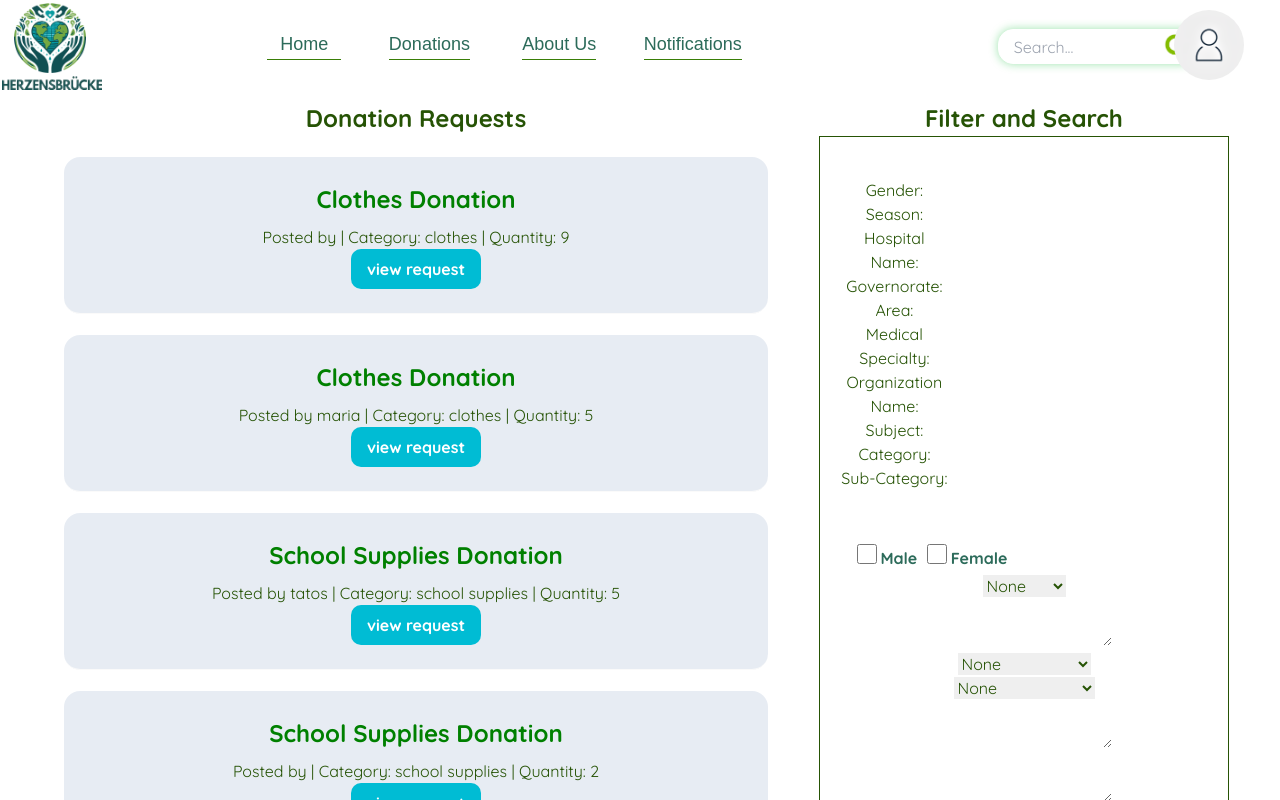
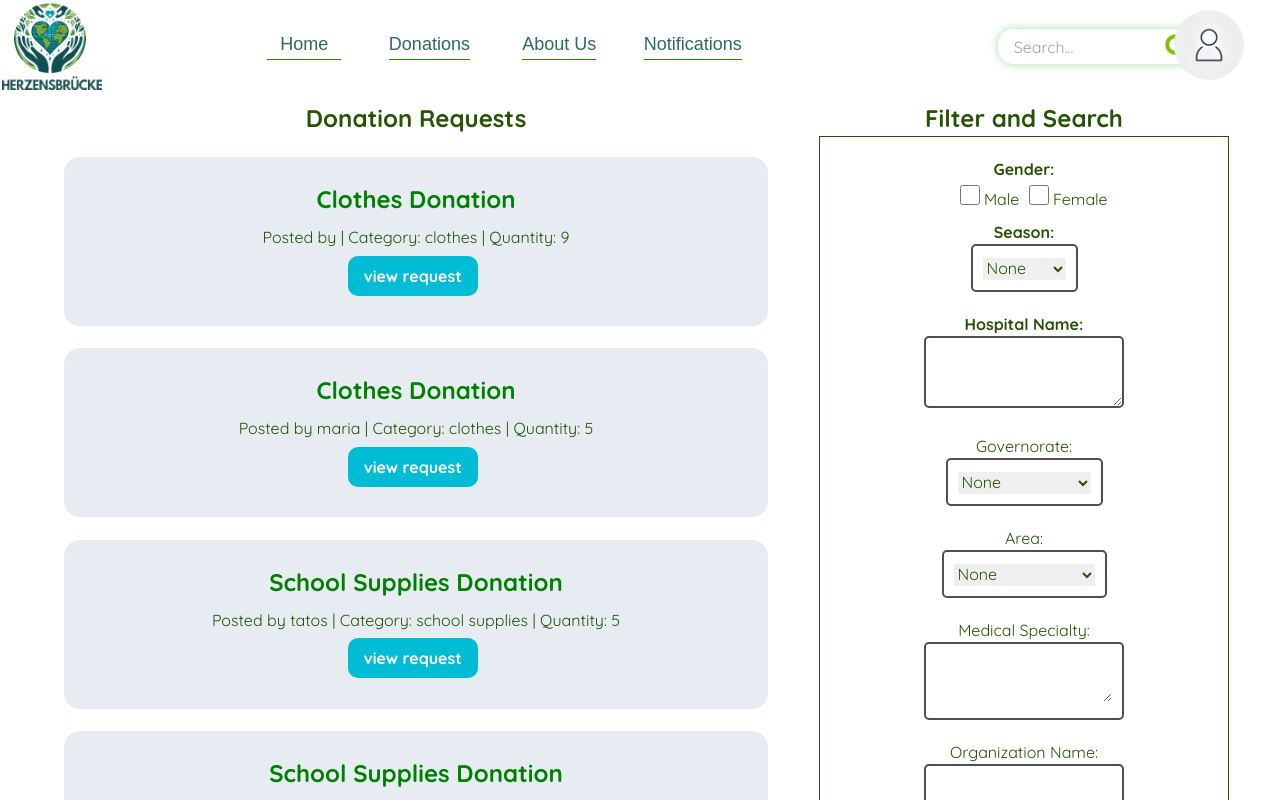
Before and after one commit to Tatos23/FC-CSEN, a React (Create React App) app: page /view-requests in a window 1280 px wide. Shown: the top 800 px of the page. Built offline with nearby package versions, Linux system fonts and the light colour scheme; data requests are answered from the project's data file.

Commit message:
Editing the ViewRequests.js

```diff
--- a/src/App.js
+++ b/src/App.js
@@ -46,7 +46,7 @@ function App() {
       <BrowserRouter>
         <Routes>
           {/* <Route path="/" element={<Requests/>} /> */}
-          <Route index element={<Notifications role="Representative" />} />
+          <Route index element={<PickUp />} />
           <Route path="/admin-dashboard" element={<AdminDashBoard />} >
             <Route index element={<AdminHomePage />} />
             <Route path="system-users" element={<AdminUsers />} />
--- a/src/components/donor/ViewRequests.css
+++ b/src/components/donor/ViewRequests.css
@@ -337,34 +337,84 @@
     width: 40vw;
     align-items: center;
 }
+
 .right-subSection{
     width: 80%;
     border: 1px solid #265305;
-    /* overflow-y: auto; Make the dropdown scrollable */
-    height: 80%;
+    overflow-y: auto;
+    height: 20%;
 }
+
 .LR-subSection{
     display: flex;
     flex-direction: column;
-    width: 10vw;
     align-items: left;
-    padding-left: 5%;
-    margin-top: 10%;
-
+    margin-top: 5%;
+    height: fit-content;
+    align-items: center;
 }
 
 .RR-subSection{
     display: flex;
     flex-direction: column;
-    align-items: right;
+    align-items: center;
+    height: fit-content;
 }
 
-.selectSeason{
+.categories,
+.subCategories,
+.setSubject,
+.setOrganizationName,
+.setMedicalSpeciality,
+.selectArea,
+.selectGovernorate,
+.view-requests-hospitalName-textarea,
+.selectSeason {
+    padding: 10px;
+    font-size: 16px;
+    border-radius: 5px;
+    color: #265305;
+    margin-bottom: 20px;
+    border: 2px solid #4F4F4F;
+    align-self: center;
 }
 
+.categories:hover,
+.subCategories:hover,
+.categories:focus,
+.subCategories:focus,
+.setSubject:hover,
+.setSubject:focus,
+.setOrganizationName:hover,
+.setOrganizationName:focus,
+.setMedicalSpeciality:hover,
+.setMedicalSpeciality:focus,
+.selectArea:hover,
+.selectArea:focus,
+.selectGovernorate:hover,
+.selectGovernorate:focus,
+.view-requests-hospitalName-textarea:hover,
+.view-requests-hospitalName-textarea:focus,
+.selectSeason:hover,
+.selectSeason:focus {
+    border-color: #162D23;
+    box-shadow: 0px 0px 10px #162D23;
+    outline: none;
+}
+
+.categories select,
+.subCategories select,
+.setSubject select,
+.setMedicalSpeciality select,
+.selectArea select,
+.selectGovernorate select,
+.selectSeason select
+{
+    outline: none;
+    box-shadow: none;
+}
 
 /* .gender-input */
-
 .view-requests-gender-input {
     border-radius: 10px;
     border-color: #74AC4C;
@@ -375,14 +425,14 @@
     cursor: pointer;
     font-weight: bold;
     transition: border-color 1s;
-    margin-top: 12%;
+    margin-top: 1%;
+    align-self: center;
 }
 .view-requests-gender-input input[type="checkbox"] {
     accent-color: #74AC4C;
     border: 1px solid #74AC4C;
     margin-left: 5%;
     margin-right: 2%;
-    margin-top: 5px;
     width: 20px;
     height: 20px;
 }
@@ -394,9 +444,6 @@
 .view-requests-gender-input:focus {
     border-color: #74AC4C;
 }
-
-
-
 
 /*Filter item styles*/
 
@@ -489,6 +536,9 @@
     border-radius: 10px;
     /* Add rounded corners */
     cursor: pointer;
+    margin-right: 1%;
+    margin-bottom: 1%;
+    margin-top: 1%;
 }
 
 .view-button:hover {
--- a/src/components/donor/ViewRequests.js
+++ b/src/components/donor/ViewRequests.js
@@ -722,37 +722,19 @@ function ViewRequests() {
                         <div className="right-subSection">
 
                             <div className="LR-subSection">
-                                <label htmlFor="Gender" style={{ display: 'block' }}>Gender:</label>
-                                <label htmlFor="Season" style={{ display: 'block' }}>Season:</label>
-                                {/* <label htmlFor="Fruit Type" style={{ display: 'block' }}>Fruit Type:</label> */}
-                                <label htmlFor="Hospital Name" style={{ display: 'block' }}>Hospital Name:</label>
-                                <label htmlFor="Governorate" style={{ display: 'block' }}>Governorate:</label>
-                                <label htmlFor="Area" style={{ display: 'block' }}>Area:</label>
-                                <label htmlFor="Medical Specialty" style={{ display: 'block' }}>Medical Specialty:</label>
-                                <label htmlFor="Organization Name" style={{ display: 'block' }}>Organization Name:</label>
-                                <label htmlFor="Subject" style={{ display: 'block' }}>Subject:</label>
-                                <label htmlFor="Category" style={{ display: 'block' }}>Category:</label>
-                                <label htmlFor="Sub-Category" style={{ display: 'block' }}>Sub-Category:</label>
 
-                            </div>
-
-                            <div className="RR-subSection">
-
-                                {/* <div> <button className='view-requests-category-button' value={selectedCategory}
-                                onChange={e => setSelectedCategory(e.target.value)}
-                                onClick={() => setOpenCategory((prev) => !prev)}>{selectedCategory}</button> </div> */}
-
+                                <label htmlFor="Gender" style={{ display: 'block', color: '#265305', fontWeight: 'bold'}}>Gender:</label>
                                 <div className="view-requests-gender-input">
-                                    <label htmlFor="male" style={{color: '#2C6B5A'}}>
+                                    <label htmlFor="male" style={{color: '#265305', fontWeight: 'normal'}}>
                                         <input type="checkbox" id="male" name="gender" value="male" checked={gender === 'male'} onChange={handleGenderChange}/>
                                         Male
                                     </label>
-                                    <label htmlFor="female" style={{color: '#2C6B5A'}}>
+                                    <label htmlFor="female" style={{color: '#265305', fontWeight: 'normal'}}>
                                         <input type="checkbox" id="female" name="gender" value="female" checked={gender === 'female'} onChange={handleGenderChange} />
                                         Female
                                     </label>
                                 </div>
-
+                                <label htmlFor="Season" style={{ display: 'block', color: '#265305', fontWeight: 'bold' }}>Season:</label>
                                 <div className="selectSeason">
                                     <select value={selectedSeason} onChange={handleSeasonChange}>
                                         <option value="Winter">Winter</option>
@@ -762,22 +744,12 @@ function ViewRequests() {
                                         <option value="None">None</option>
                                     </select>
                                 </div>
-
-                                {/* <div className="selectFruitType">
-                                <select value={selectedFruitType} onChange={handleFruitTypeChange}>
-                                    <option value="Fruits">Fruits</option>
-                                    <option value="Vegetables">Vegetables</option>
-                                    <option value="Canned Foods">Canned Foods</option>
-                                    <option value="Fresh Meals">Fresh Meals</option>
-                                    <option value="Baked Goods">Baked Goods</option>
-                                    <option value="None">None</option>
-                                </select>
-                                </div> */}
-
+                                {/* <label htmlFor="Fruit Type" style={{ display: 'block' }}>Fruit Type:</label> */}
+                                <label htmlFor="Hospital Name" style={{ display: 'block', color: '#265305', fontWeight: 'bold'  }}>Hospital Name:</label>
                                 <div className="setHospitalName">
-                                <textarea required value={hospitalName} onChange={(e) => setHospitalName(e.target.value)}></textarea>
+                                <textarea className='view-requests-hospitalName-textarea' required value={hospitalName} onChange={(e) => setHospitalName(e.target.value)}></textarea>
                                 </div>
-
+                                <label htmlFor="Governorate" style={{ display: 'block' }}>Governorate:</label>
                                 <div className="selectGovernorate">
                                 <select value={selectedGovernorate} onChange={handleGovernorateChange}>
                                     <option value="Alexandria">Alexandria</option>
@@ -811,8 +783,8 @@ function ViewRequests() {
                                     <option value="Tanta">Tanta</option>
                                     <option value="None">None</option>
                                 </select>
-
                                 </div>
+                                <label htmlFor="Area" style={{ display: 'block' }}>Area:</label>
                                 <div className="selectArea">
                                     <select value={selectedArea} onChange={handleAreaChange}>
                                         <option value="Agouza">Agouza</option>
@@ -846,63 +818,76 @@ function ViewRequests() {
                                     </select>
                                 </div>
 
-                                <div className="setMedicalSpeciality">
+                                                                        <label htmlFor='Medical Specialty' style={{ display: 'block' }}>
+                                                                            Medical Specialty:
+                                                                        </label>
+                                                                        <div className='setMedicalSpeciality'>
                                                                             <textarea required value={medicalSpeciality} onChange={(e) => setMedicalSpeciality(e.target.value)}></textarea>
                                                                         </div>
 
-                                <div className="setOrganizationName">
+                                                                        <label htmlFor='Organization Name' style={{ display: 'block' }}>
+                                                                            Organization Name:
+                                                                        </label>
+                                                                        <div className='setOrganizationName'>
                                                                             <textarea required value={organizationName} onChange={(e) => setOrganizationName(e.target.value)}></textarea>
                                                                         </div>
 
-                                <div className="setSubject">
+                                                                        <label htmlFor='Subject' style={{ display: 'block' }}>
+                                                                            Subject:
+                                                                        </label>
+                                                                        <div className='setSubject'>
                                                                             <textarea required value={subject} onChange={(e) => setSubject(e.target.value)}></textarea>
                                                                         </div>
 
-
-                                <div className="categories/subCategories">
-
-
-                                    <label>Select a category:</label>
+                                                                        <label htmlFor='Category' style={{ display: 'block' }}>
+                                                                            Category:
+                                                                        </label>
+                                                                        <div className='categories'>
                                                                             <select value={selectedCategoryX} onChange={handleCategoryChangeX}>
-                                        <option value="">Select...</option>
+                                                                                <option value=''>Select...</option>
                                                                                 {categoryOptions.map((categoryX) => (
                                                                                     <option key={categoryX} value={categoryX}>
                                                                                         {categoryX}
                                                                                     </option>
                                                                                 ))}
                                                                             </select>
-
+                                                                        </div>
                                                                         {selectedCategoryX && (
-                                        <div>
-                                            <label>Select a subcategory:</label>
+                                                                            ['toys', 'medical supplies', 'school supplies', 'food'].includes(selectedCategoryX) && (
+                                                                                <div className='subCategories'>
+                                                                                    <label htmlFor='Sub-Category' style={{ display: 'block' }}>
+                                                                                        Sub-Category:
+                                                                                    </label>
                                                                                     <select value={selectedSubcategory} onChange={handleSubcategoryChange}>
-                                                <option value="">Select...</option>
-                                                {selectedCategoryX === 'toys' && toySubcategories.map((subcategory) => (
+                                                                                        <option value=''>Select...</option>
+                                                                                        {selectedCategoryX === 'toys' &&
+                                                                                            toySubcategories.map((subcategory) => (
                                                                                                 <option key={subcategory} value={subcategory}>
                                                                                                     {subcategory}
                                                                                                 </option>
                                                                                             ))}
-                                                {selectedCategoryX === 'medical supplies' && medicalSubcategories.map((subcategory) => (
+                                                                                        {selectedCategoryX === 'medical supplies' &&
+                                                                                            medicalSubcategories.map((subcategory) => (
                                                                                                 <option key={subcategory} value={subcategory}>
                                                                                                     {subcategory}
                                                                                                 </option>
                                                                                             ))}
-                                                {selectedCategoryX === 'school supplies' && schoolSubcategories.map((subcategory) => (
+                                                                                        {selectedCategoryX === 'school supplies' &&
+                                                                                            schoolSubcategories.map((subcategory) => (
                                                                                                 <option key={subcategory} value={subcategory}>
                                                                                                     {subcategory}
                                                                                                 </option>
                                                                                             ))}
-                                                {selectedCategoryX === 'food' && foodSubCategories.map((subcategory) => (
+                                                                                        {selectedCategoryX === 'food' &&
+                                                                                            foodSubCategories.map((subcategory) => (
                                                                                                 <option key={subcategory} value={subcategory}>
                                                                                                     {subcategory}
                                                                                                 </option>
                                                                                             ))}
                                                                                     </select>
                                                                                 </div>
+                                                                            )
                                                                         )}
-
-
-
                                                                     </div>
 
 
@@ -931,7 +916,6 @@ function ViewRequests() {
                     <div className='view-requests-no'><div className='view-requests-icon-title'><img className='view-requests-foodicon' src='education.png' alt='logo'></img><span className='view-requests-title' style={{ marginRight: '6%' }} >Education</span></div>
                         <div className='view-requests-saying'>Empowering minds through education. Support a child's future with your donation today.</div></div>
                 </footer>
-            </div>
 
 
             {/* tatos */}
```
Lines whose indentation alone changed are shown as unchanged.
